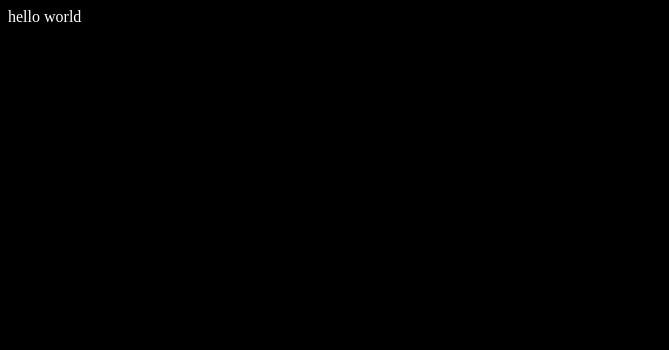
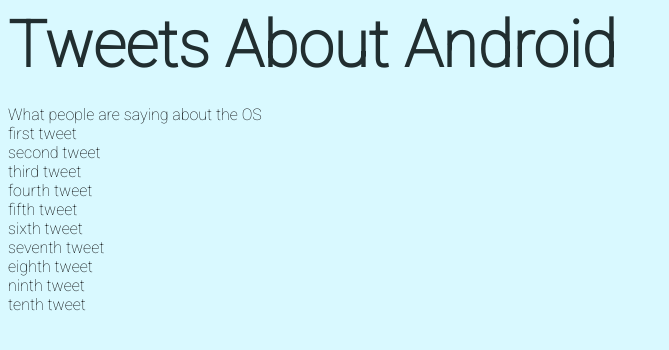
Before and after one commit to nickpelone/CSCI-344-Lab-2, a plain HTML site: page index.html in a window 1280 px wide. Shown: the whole page, without its empty margins (0-669 px from the left). Drawn offline with Linux system fonts and the light colour scheme.

Commit message:
Shell tweets

```diff
--- a/index.html
+++ b/index.html
@@ -2,8 +2,43 @@
   <head>
     <title>Twitter Lab 2 for CSCI 344</title>
     <link rel="stylesheet" type="text/css" href="style.css">
+    <link href='http://fonts.googleapis.com/css?family=Roboto:100' rel='stylesheet' type='text/css'>
+    <script type="text/javascript" src="ctwitter/build/ctwitter.js"></script>
   </head>
   <body>
-    hello world
+    <h1 id ="title">Tweets About Android</h1><br>
+    <div id="subtext">
+      What people are saying about the OS
+    </div>
+    <div class = "tweet" id ="tweet1">
+    first tweet
+    </div>
+    <div class = "tweet" id="tweet2">
+    second tweet
+    </div>
+    <div class = "tweet" id="tweet3">
+    third tweet
+    </div>
+    <div class = "tweet" id="tweet4">
+    fourth tweet
+    </div>
+    <div class = "tweet" id="tweet5">
+    fifth tweet
+    </div>
+    <div class = "tweet" id="tweet6">
+    sixth tweet
+    </div>
+    <div class = "tweet" id="tweet7">
+    seventh tweet
+    </div>
+    <div class = "tweet" id="tweet8">
+    eighth tweet
+    </div>
+    <div class = "tweet" id="tweet9">
+    ninth tweet
+    </div>
+    <div class = "tweet" id="tweet10">
+    tenth tweet
+    </div>
   </body>
 </html>
--- a/style.css
+++ b/style.css
@@ -1,4 +1,13 @@
 body{
-  background:black;
-  color:white;
+  background:#D9F9FF;
+  font-family: 'Roboto', sans-serif;
 }
+h1{
+  font-size:400%;
+}
+#title{
+  color:#212E30;
+}
+#subtext{
+  margin-top:-40px;
+}
```
Also changed, not shown: 17 other files.
